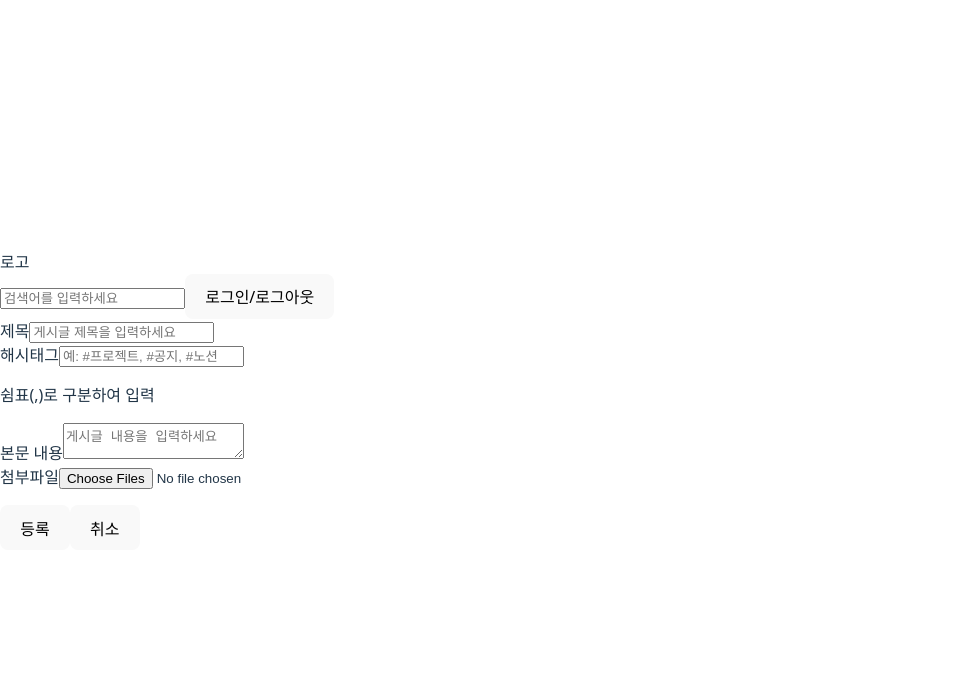
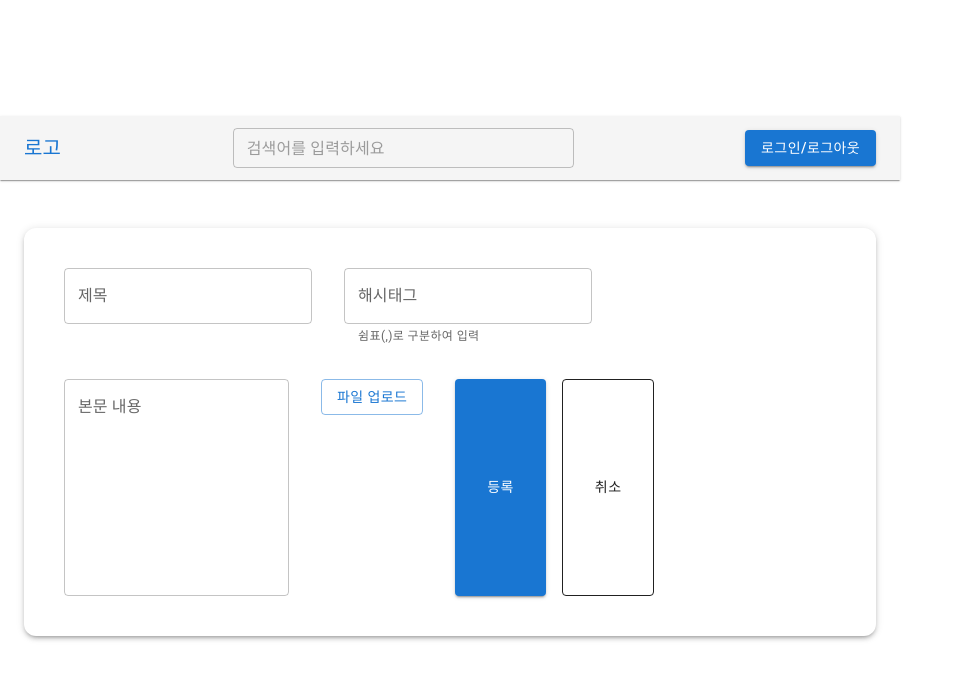
Before and after one commit to yzoo0112-byte/market_fe, a React (Vite) app: page /post in a window 1280 px wide. Shown: the top 680 px of the page, without its empty margins (0-964 px from the left). Built offline with nearby package versions, Linux system fonts and the light colour scheme.

Commit message:
20250924
게시글 작성(해시태그 등록은 되는데 db에 안담김)

```diff
--- a/src/pages/PostWrite.tsx
+++ b/src/pages/PostWrite.tsx
@@ -1,4 +1,158 @@
+// import { useState } from "react";
+
+// export default function PostWrite() {
+//   const [title, setTitle] = useState("");
+//   const [hashtags, setHashtags] = useState("");
+//   const [content, setContent] = useState("");
+//   const [files, setFiles] = useState<File[]>([]);
+
+//   const handleFileChange = (e: React.ChangeEvent<HTMLInputElement>) => {
+//     if (e.target.files) {
+//       setFiles([...files, ...Array.from(e.target.files)]);
+//     }
+//   };
+
+//   const handleSave = async() => {
+//     const formData = new FormData();
+//     formData.append("title", title)
+//     formData.append("hashtags", hashtags)
+//     formData.append("content", content)
+//     files.forEach((files) => {
+//       formData.append("files", files);
+//     });
+
+//     try {
+//       const res = await fetch("http://localhost:8080/posts", {
+//         method: "POST",
+//         body: formData,
+//       });
+
+//       const data = await res.json();
+//       console.log("서버 응답:", data);
+//       alert("게시글이 등록되었습니다.");
+//     } catch (err) {
+//       console.error("에러 발생:", err);
+//       alert("저장 중 오류가 발생했습니다.");
+//     }
+//   };
+
+//   const handleCancel = () => {
+//     if (window.confirm("작성 중인 내용을 취소하시겠습니까?")) {
+//       setTitle("");
+//       setHashtags("");
+//       setContent("");
+//       setFiles([]);
+//     }
+//   };
+
+//   return (
+//     <div className="min-h-screen flex flex-col bg-gray-50">
+//       {/* 상단바 */}
+//       <header className="w-full bg-white shadow px-8 py-4 flex justify-between items-center">
+//         <div className="text-2xl font-bold text-blue-600">로고</div>
+//         <input
+//           type="text"
+//           placeholder="검색어를 입력하세요"
+//           className="w-1/3 p-2 border rounded focus:ring focus:ring-blue-300"
+//         />
+//         <button className="px-5 py-2 bg-blue-500 text-white rounded hover:bg-blue-600">
+//           로그인/로그아웃
+//         </button>
+//       </header>
+
+//       {/* 본문 */}
+//       <main className="flex-1 flex justify-center items-start p-10">
+//         <div className="w-full max-w-4xl bg-white shadow-lg rounded-lg p-8">
+//           {/* 제목 */}
+//           <div className="mb-6">
+//             <label className="block text-lg font-semibold mb-2">제목</label>
+//             <input
+//               type="text"
+//               value={title}
+//               onChange={(e) => setTitle(e.target.value)}
+//               placeholder="게시글 제목을 입력하세요"
+//               className="w-full p-3 border rounded focus:ring focus:ring-blue-300"
+//             />
+//           </div>
+
+//           {/* 해시태그 */}
+//           <div className="mb-6">
+//             <label className="block text-lg font-semibold mb-2">해시태그</label>
+//             <input
+//               type="text"
+//               value={hashtags}
+//               onChange={(e) => setHashtags(e.target.value)}
+//               placeholder="예: #프로젝트, #공지, #노션"
+//               className="w-full p-3 border rounded focus:ring focus:ring-blue-300"
+//             />
+//             <p className="text-sm text-gray-500 mt-1">쉼표(,)로 구분하여 입력</p>
+//           </div>
+
+//           {/* 본문 */}
+//           <div className="mb-6">
+//             <label className="block text-lg font-semibold mb-2">본문 내용</label>
+//             <textarea
+//               value={content}
+//               onChange={(e) => setContent(e.target.value)}
+//               placeholder="게시글 내용을 입력하세요"
+//               className="w-full p-4 border rounded h-60 focus:ring focus:ring-blue-300"
+//             />
+//           </div>
+
+//           {/* 첨부파일 */}
+//           <div className="mb-6">
+//             <label className="block text-lg font-semibold mb-2">첨부파일</label>
+//             <input
+//               type="file"
+//               multiple
+//               onChange={handleFileChange}
+//               className="w-full"
+//             />
+//             <ul className="mt-3 space-y-1 text-sm text-gray-700">
+//               {files.map((file, idx) => (
+//                 <li key={idx} className="border-b pb-1">
+//                   {file.name}
+//                 </li>
+//               ))}
+//             </ul>
+//           </div>
+
+//           {/* 버튼 */}
+//           <div className="flex justify-end space-x-4">
+//             <button
+//               onClick={handleSave}
+//               className="px-6 py-2 bg-blue-500 text-white rounded hover:bg-blue-600"
+//             >
+//               등록
+//             </button>
+//             <button
+//               onClick={handleCancel}
+//               className="px-6 py-2 bg-gray-400 text-white rounded hover:bg-gray-500"
+//             >
+//               취소
+//             </button>
+//           </div>
+//         </div>
+//       </main>
+//     </div>
+//   );
+// }
 import { useState } from "react";
+import {
+  AppBar,
+  Toolbar,
+  Typography,
+  Button,
+  TextField,
+  Container,
+  Paper,
+  Box,
+  Grid,
+  IconButton,
+  List,
+  ListItem,
+  ListItemText,
+} from "@mui/material";
 
 export default function PostWrite() {
   const [title, setTitle] = useState("");
@@ -12,13 +166,13 @@ export default function PostWrite() {
     }
   };
 
-  const handleSave = async() => {
+  const handleSave = async () => {
     const formData = new FormData();
-    formData.append("title", title)
-    formData.append("hashtags", hashtags)
-    formData.append("content", content)
-    files.forEach((files) => {
-      formData.append("files", files);
+    formData.append("title", title);
+    formData.append("hashtags", hashtags);
+    formData.append("content", content);
+    files.forEach((file) => {
+      formData.append("files", file);
     });
 
     try {
@@ -46,94 +200,125 @@ export default function PostWrite() {
   };
 
   return (
-    <div className="min-h-screen flex flex-col bg-gray-50">
+    <Box>
       {/* 상단바 */}
-      <header className="w-full bg-white shadow px-8 py-4 flex justify-between items-center">
-        <div className="text-2xl font-bold text-blue-600">로고</div>
-        <input
-          type="text"
+      <AppBar position="static" color="default" elevation={1}>
+        <Toolbar sx={{ justifyContent: "space-between" }}>
+          <Typography variant="h6" color="primary" fontWeight="bold">
+            로고
+          </Typography>
+          <TextField
             placeholder="검색어를 입력하세요"
-          className="w-1/3 p-2 border rounded focus:ring focus:ring-blue-300"
+            size="small"
+            sx={{ width: "40%" }}
           />
-        <button className="px-5 py-2 bg-blue-500 text-white rounded hover:bg-blue-600">
+          <Button variant="contained" color="primary">
             로그인/로그아웃
-        </button>
-      </header>
+          </Button>
+        </Toolbar>
+      </AppBar>
 
       {/* 본문 */}
-      <main className="flex-1 flex justify-center items-start p-10">
-        <div className="w-full max-w-4xl bg-white shadow-lg rounded-lg p-8">
+      <Container maxWidth="md" sx={{ mt: 6, mb: 6 }}>
+        <Paper elevation={3} sx={{ p: 5, borderRadius: 3 }}>
+          <Grid container spacing={4}>
             {/* 제목 */}
-          <div className="mb-6">
-            <label className="block text-lg font-semibold mb-2">제목</label>
-            <input
-              type="text"
+            <Grid item xs={12}>
+              <TextField
+                label="제목"
                 value={title}
                 onChange={(e) => setTitle(e.target.value)}
-              placeholder="게시글 제목을 입력하세요"
-              className="w-full p-3 border rounded focus:ring focus:ring-blue-300"
+                fullWidth
+                variant="outlined"
               />
-          </div>
+            </Grid>
 
             {/* 해시태그 */}
-          <div className="mb-6">
-            <label className="block text-lg font-semibold mb-2">해시태그</label>
-            <input
-              type="text"
+            <Grid item xs={12}>
+              <TextField
+                label="해시태그"
                 value={hashtags}
                 onChange={(e) => setHashtags(e.target.value)}
                 placeholder="예: #프로젝트, #공지, #노션"
-              className="w-full p-3 border rounded focus:ring focus:ring-blue-300"
+                fullWidth
+                variant="outlined"
+                helperText="쉼표(,)로 구분하여 입력"
               />
-            <p className="text-sm text-gray-500 mt-1">쉼표(,)로 구분하여 입력</p>
-          </div>
+            </Grid>
 
             {/* 본문 */}
-          <div className="mb-6">
-            <label className="block text-lg font-semibold mb-2">본문 내용</label>
-            <textarea
+            <Grid item xs={12}>
+              <TextField
+                label="본문 내용"
                 value={content}
                 onChange={(e) => setContent(e.target.value)}
-              placeholder="게시글 내용을 입력하세요"
-              className="w-full p-4 border rounded h-60 focus:ring focus:ring-blue-300"
+                multiline
+                rows={8}
+                fullWidth
+                variant="outlined"
               />
-          </div>
+            </Grid>
 
             {/* 첨부파일 */}
-          <div className="mb-6">
-            <label className="block text-lg font-semibold mb-2">첨부파일</label>
+            <Grid item xs={12}>
+              <Box display="flex" alignItems="center" gap={2}>
+                <Button
+                  variant="outlined"
+                  component="label"
+                  // startIcon={<UploadFile />}
+                >
+                  파일 업로드
                   <input
                     type="file"
                     multiple
+                    hidden
                     onChange={handleFileChange}
-              className="w-full"
                   />
-            <ul className="mt-3 space-y-1 text-sm text-gray-700">
+                </Button>
+              </Box>
+              <List dense>
                 {files.map((file, idx) => (
-                <li key={idx} className="border-b pb-1">
-                  {file.name}
-                </li>
+                  <ListItem
+                    key={idx}
+                    secondaryAction={
+                      <IconButton
+                        edge="end"
+                        onClick={() =>
+                          setFiles(files.filter((_, i) => i !== idx))
+                        }
+                      >
+                        {/* <Cancel color="error" /> */}
+                      </IconButton>
+                    }
+                  >
+                    <ListItemText primary={file.name} />
+                  </ListItem>
                 ))}
-            </ul>
-          </div>
+              </List>
+            </Grid>
 
             {/* 버튼 */}
-          <div className="flex justify-end space-x-4">
-            <button
+            <Grid item xs={12} display="flex" justifyContent="flex-end" gap={2}>
+              <Button
+                variant="contained"
+                color="primary"
                 onClick={handleSave}
-              className="px-6 py-2 bg-blue-500 text-white rounded hover:bg-blue-600"
+                sx={{ px: 4 }}
               >
                 등록
-            </button>
-            <button
+              </Button>
+              <Button
+                variant="outlined"
+                color="inherit"
                 onClick={handleCancel}
-              className="px-6 py-2 bg-gray-400 text-white rounded hover:bg-gray-500"
+                sx={{ px: 4 }}
               >
                 취소
-            </button>
-          </div>
-        </div>
-      </main>
-    </div>
+              </Button>
+            </Grid>
+          </Grid>
+        </Paper>
+      </Container>
+    </Box>
   );
 }
```
Lines whose indentation alone changed are shown as unchanged.
